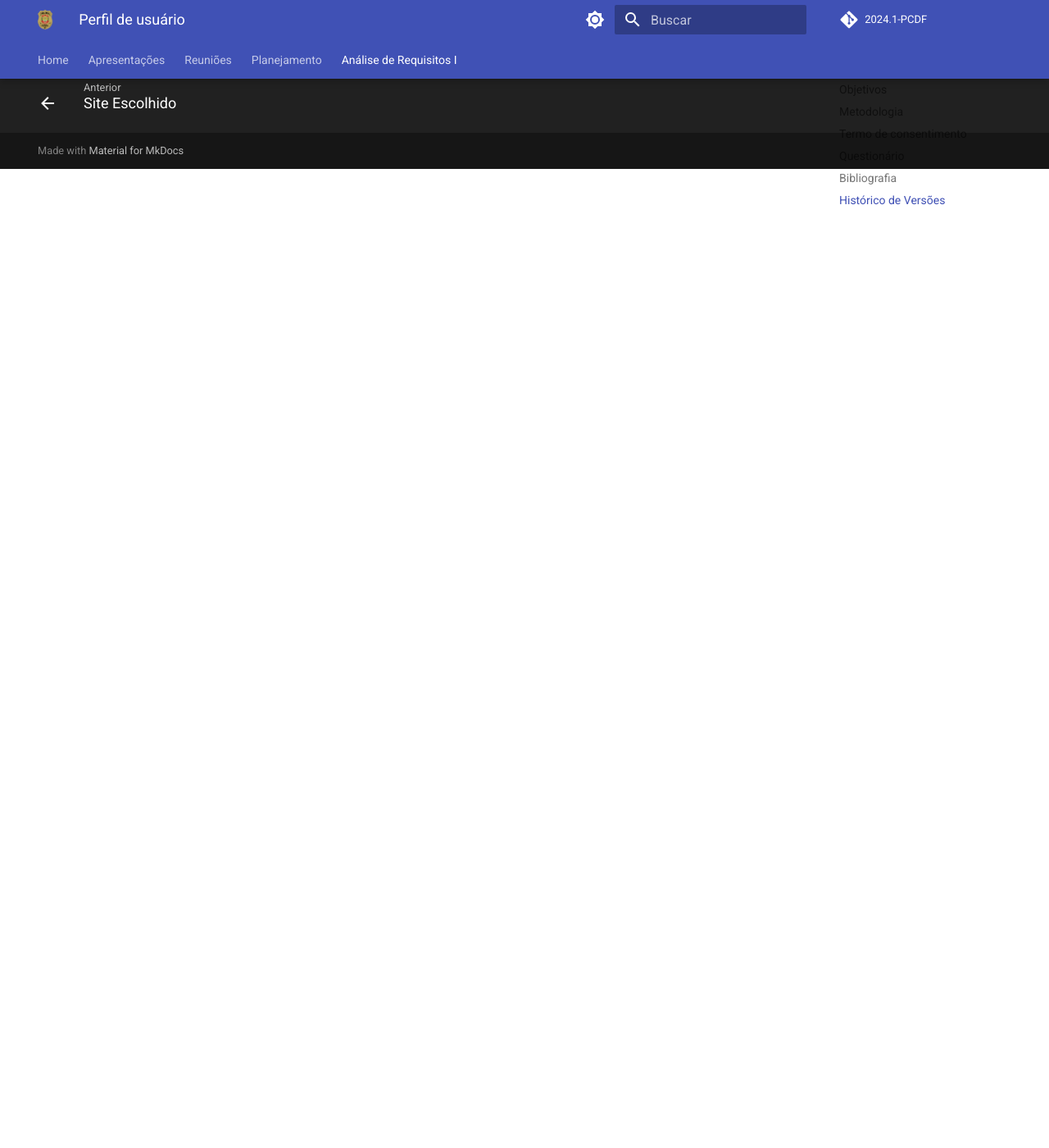
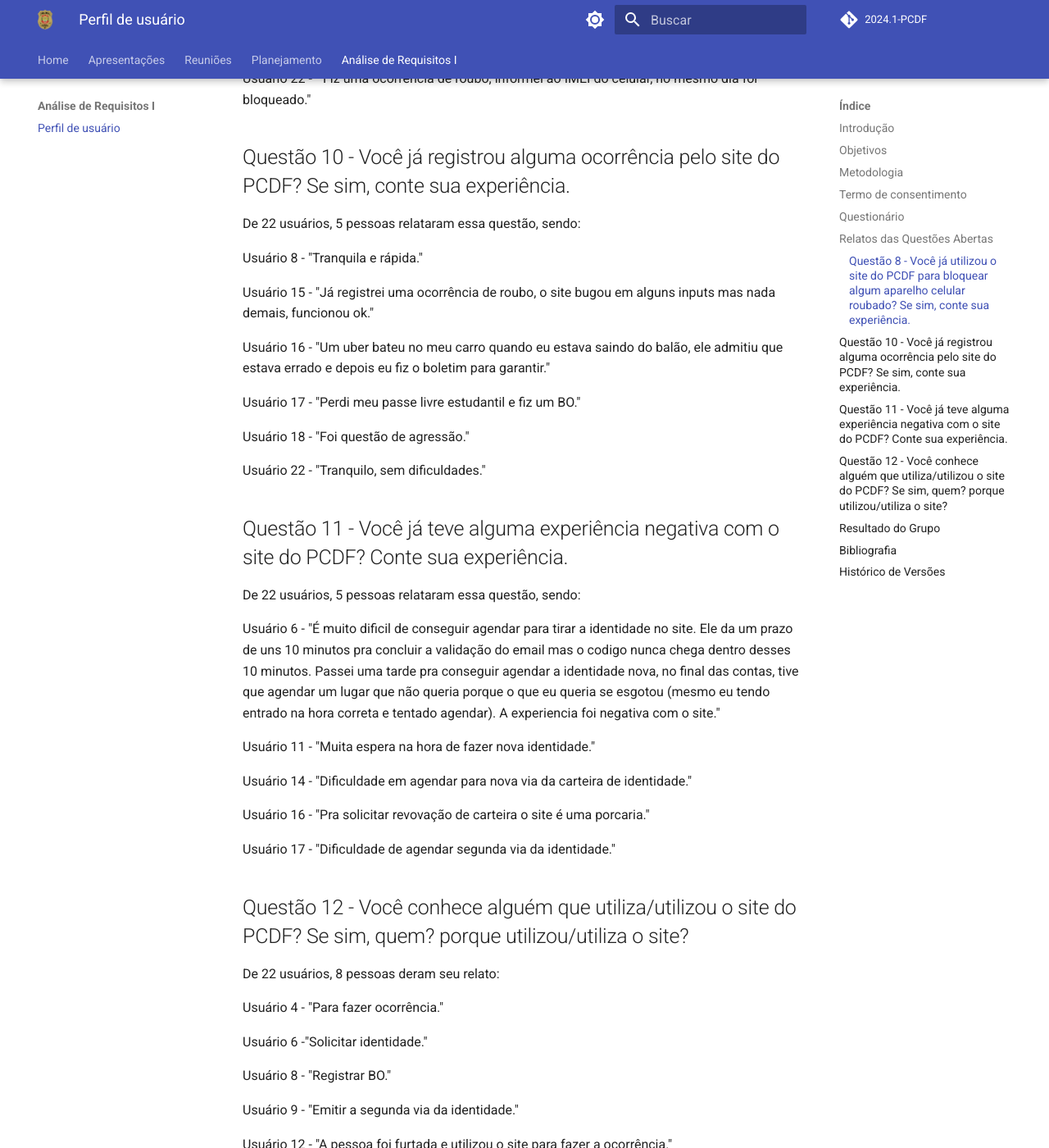
Before and after one commit to Interacao-Humano-Computador/2024.1-PCDF, an MkDocs documentation site: the page built from docs/analise_requisitos1/perfil_de_usuario.md, in a window 1280 px wide and 1400 px high, scrolled down 2472 px. Shown: the whole window at 82% size. Built offline with MkDocs 1.6.1 and Material for MkDocs 9.7.7, drawn with Linux system fonts in a browser that asks for light colours; comment, search, counter and statistics services are not loaded; before the commit the page ends 2678 px from its top, so only the background shows below that; some of the changed text lies outside the part shown.

Commit message:
Completar perfil de usuario e adicionar ferramentas

```diff
--- a/docs/analise_requisitos1/perfil_de_usuario.md
+++ b/docs/analise_requisitos1/perfil_de_usuario.md
@@ -18,20 +18,84 @@
 
 | Pergunta | Alternativas | Resultados |
 |----------|--------------|-----------|
-| 1- Qual seu sexo? | Feminino, Masculino, Outros, Prefiro não identificar | |
-| 2- Onde você mora? | DF, outros | |
-| 3- Você já utilizou o site do PCDF (Polícia Civil)? | sim, não, não lembro | |
-| 4- Você sabia que no site do PCDF você consegue pesquisar "procurados"? | sim, não | |
-| 5- Você sabia que no site do PCDF você consegue "Solicitar antecedentes"? | sim, não | |
-| 6- Você já utilizou o site do PCDF para solicitar ou validar certidão de antecedentes? | sim, não | |
-| 7- Você já precisou bloquear algum aparelho celular roubado? | sim, não | |
-| 8- Você já utilizou o site do PCDF para bloquear algum aparelho celular roubado? Se sim, conte sua experiência | aberta | |
-| 9- Você já solicitou sua carteira de identidade pelo site do PCDF ? | sim, não | |
-| 10- Você já registrou alguma ocorrência pelo site do PCDF? Se sim, conte sua experiência | aberta | |
-| 11- Você já teve alguma experiência negativa com o site do PCDF? Conte sua experiência | aberta | |
-| 12- Você conhece alguém que utiliza/utilizou o site do PCDF? Se sim, quem? porque utilizou/utiliza o site? | aberta | |
+| 1- Qual seu sexo? | Feminino, Masculino, Outros, Prefiro não identificar | Feminino = 5 <br>(22,7%), <br>Masculino = 17 (77,3%)|
+| 2- Onde você mora? | DF, Outros | Distrito Federal = 20 (90,9%),<br> Outro = 2 (9,1%) |
+| 3- Você já utilizou o site do PCDF (Polícia Civil)? | Sim, Não, Não lembro |Sim = 13 (59,1%), <br>Não = 7 (31,8%), <br> Não lembro = 2 (9,1%) <br/>|
+| 4- Você sabia que no site do PCDF você consegue pesquisar "procurados"? | Sim, Não | Sim = 3 (13,6%),<br> Não = 19 (86,4%)|
+| 5- Você sabia que no site do PCDF você consegue "Solicitar antecedentes"? | Sim, Não | Sim = 2 (9,1%), <br> Não = 20 (90,9%)|
+| 6- Você já utilizou o site do PCDF para solicitar ou validar certidão de antecedentes? | Sim, Não | Sim = 2 (9,1%),<br> Não = 20 (90,9%) |
+| 7- Você já precisou bloquear algum aparelho celular roubado? | Sim, Não | Sim = 6 (27,3%), <br> Não = 16 (72,7%) |
+| 8- Você já utilizou o site do PCDF para bloquear algum aparelho celular roubado? Se sim, conte sua experiência. | Aberta | Sim = 2 (9,1%), <br> Não = 20 (90,9%)|
+| 9- Você já solicitou sua carteira de identidade pelo site do PCDF ? | Sim, Não | Sim = 11 (50,0%), <br> Não = 11 (50,0%)|
+| 10- Você já registrou alguma ocorrência pelo site do PCDF? Se sim, conte sua experiência | Aberta | Sim = 7 (31,8%), <br> Não = 15 (68,2%) |
+| 11- Você já teve alguma experiência negativa com o site do PCDF? Conte sua experiência. | Aberta | Sim = 5 (22,7%), <br> Não = 17 (77,3%) |
+| 12- Você conhece alguém que utiliza/utilizou o site do PCDF? Se sim, quem? porque utilizou/utiliza o site? | Aberta | Sim = 9 (45%), <br> Não = 11 (55%)|
 
 * [Link para o questionário](https://docs.google.com/forms/d/e/1FAIpQLSfO7OqbRxhoiEoQk7-0qiQzQZzC24xAqTq4D2tr4YdfbBNRpg/viewform)
+
+## Relatos das Questões Abertas
+
+### Questão 8 - Você já utilizou o site do PCDF para bloquear algum aparelho celular roubado? Se sim, conte sua experiência.
+De 22 usuários, 2 relataram essa questão, sendo:
+
+Usuário 15 - "Quando fui roubado, registrei um boletim de ocorrência online, efetuei o bloqueio online."
+
+Usuário 22 - " Fiz uma ocorrência de roubo, informei ao IMEI do celular, no mesmo dia foi bloqueado."
+
+## Questão 10 - Você já registrou alguma ocorrência pelo site do PCDF? Se sim, conte sua experiência.
+De 22 usuários, 5 pessoas relataram essa questão, sendo:
+
+Usuário 8 -  "Tranquila e rápida."
+
+Usuário 15 - "Já registrei uma ocorrência de roubo, o site bugou em alguns inputs mas nada demais, funcionou ok."
+
+Usuário 16 - "Um uber bateu no meu carro quando eu estava saindo do balão, ele admitiu que estava errado e depois eu fiz o boletim para garantir."
+
+Usuário 17 - "Perdi meu passe livre estudantil e fiz um BO."
+
+Usuário 18 - "Foi questão de agressão."
+
+Usuário 22 - "Tranquilo, sem dificuldades."
+
+## Questão 11 - Você já teve alguma experiência negativa com o site do PCDF? Conte sua experiência.
+De 22 usuários, 5 pessoas relataram essa questão, sendo:
+
+Usuário 6 - "É muito dificil de conseguir agendar para tirar a identidade no site. Ele da um prazo de uns 10 minutos pra concluir a validação do email mas o codigo nunca chega dentro desses 10 minutos. Passei uma tarde pra conseguir agendar a identidade nova, no final das contas, tive que agendar um lugar que não queria porque o que eu queria se esgotou (mesmo eu tendo entrado na hora correta e tentado agendar). A experiencia foi negativa com o site."
+
+Usuário 11 - "Muita espera na hora de fazer nova identidade."
+
+Usuário 14 - "Dificuldade em agendar para nova via da carteira de identidade."
+
+Usuário 16 - "Pra solicitar revovação de carteira o site é uma porcaria."
+
+Usuário 17 - "Dificuldade de agendar segunda via da identidade."
+
+## Questão 12 - Você conhece alguém que utiliza/utilizou o site do PCDF? Se sim, quem? porque utilizou/utiliza o site?
+
+De 22 usuários, 8 pessoas deram seu relato:
+
+Usuário 4 - "Para fazer ocorrência."
+
+Usuário 6 -"Solicitar identidade."
+
+Usuário 8 - "Registrar BO."
+
+Usuário 9 - "Emitir a segunda via da identidade."
+
+Usuário 12 - "A pessoa foi furtada e utilizou o site para fazer a ocorrência."
+
+Usuário 14 - "Carteira de identidade digital e registro de BO."
+
+Usuário 17 - "Fazer vias de identidade."
+
+Usuário 22 - "Agendar carteira de identidade, solicitar antecedentes e fazer ocorrencia."
+
+
+
+## Resultado do Grupo
+
+Nosso questionário foi composto por 12 perguntas de sim ou não e questões abertas. O foco do nosso questionário foi em saber se as pessoas já usaram o site da PCDF e se sabiam de algumas funcionalidades.
+A maioria dos participantes são do sexo masculino, residentes do Distrito Federal, e de acordo com os resultados das perguntas a maioria não utiliza ou não sabia das funcionalidades presentes no site do PCDF.
 
 ## Bibliografia
 > BARBOSA, Simone; SILVA, Bruno. Interação Humano Computador. 1. ed. Rio de Janeiro: Elsevier, 2010.
@@ -40,4 +104,5 @@
 
 | Versão |          Descrição              |     Autor(es)      |      Data      |   Revisor(es)     |    Data de revisão    |
 |:------:|:-------------------------------:|:--------------:|:--------------:|:-------------:|:---------------------:|
-|  1.0   | Planejamento do perfil de usuários                   |   [Renata Quadros](https://github.com/Renatinha28),[Giovana Barbosa ](https://github.com/gio221)      |   12/04   |              |                      |
+|  1.0   | Planejamento do perfil de usuários                   |   [Renata Quadros](https://github.com/Renatinha28),[Giovana Barbosa ](https://github.com/gio221)      |   12/04   |     [Raissa Andrade](https://github.com/RaissaAndradeS)        |           13/04           |
+|1.1| Resultado do perfil dos usuários| [Raissa Andrade](https://github.com/RaissaAndradeS), [Rayene](https://github.com/rayenealmeida)| 13/04 | | |
```
Also changed, not shown: docs/planejamento/ferramentas.md (+15 -6 lines).
